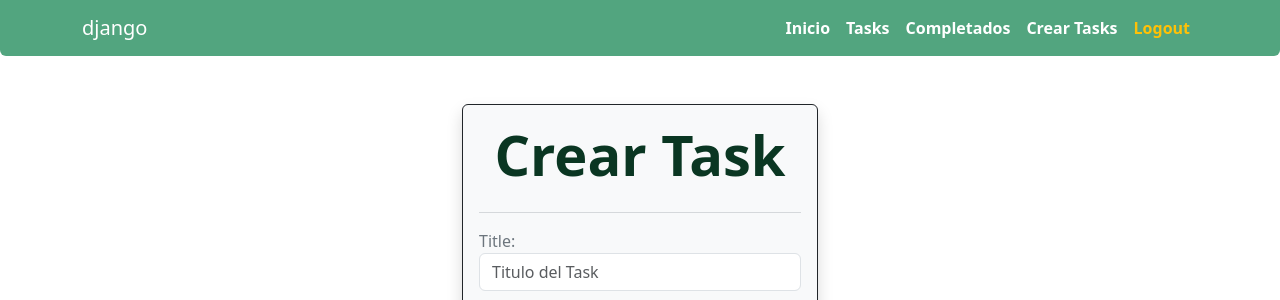
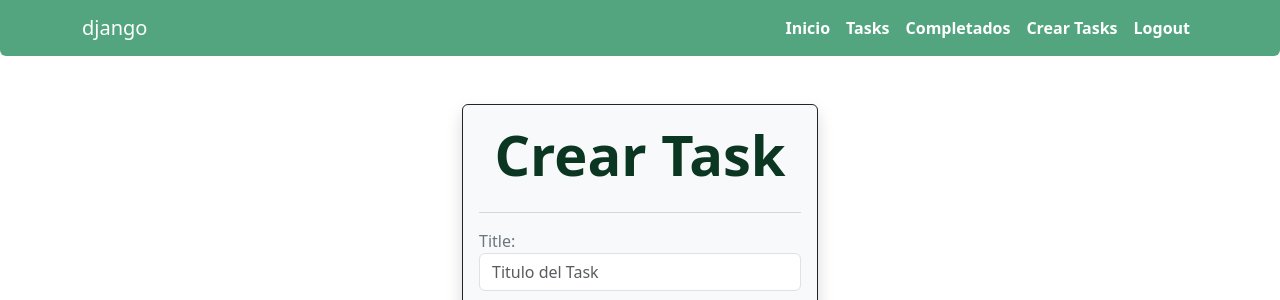
Before and after one commit to martinfyic/django-crud-task, a Django app: page /tasks/create/ in a window 1280 px wide. Shown: the top 300 px of the page. Run offline with Django 4.2, Linux system fonts and the light colour scheme; the visitor is signed in with stand-in values (Sample User, id 1).

Commit message:
fix: :lipstick: change UI colors

```diff
--- a/djangocrud/settings.py
+++ b/djangocrud/settings.py
@@ -11,6 +11,7 @@ https://docs.djangoproject.com/en/4.2/ref/settings/
 """
 
 from pathlib import Path
+from decouple import config
 
 # Build paths inside the project like this: BASE_DIR / 'subdir'.
 BASE_DIR = Path(__file__).resolve().parent.parent
@@ -20,7 +21,7 @@ BASE_DIR = Path(__file__).resolve().parent.parent
 # See https://docs.djangoproject.com/en/4.2/howto/deployment/checklist/
 
 # SECURITY WARNING: keep the secret key used in production secret!
-SECRET_KEY = 'django-insecure-+y-2f#=11jz)q-*-$$ywx=)sq=88d0%qepd51cm%9u9n48ycg0'
+SECRET_KEY = config('SECRET_KEY')
 
 # SECURITY WARNING: don't run with debug turned on in production!
 DEBUG = True
--- a/tasks/templates/base.html
+++ b/tasks/templates/base.html
@@ -84,7 +84,7 @@
 						</li>
 						<li class="nav-item">
 							<a
-								class="nav-link text-warning fw-bolder"
+								class="nav-link text-white fw-bolder"
 								href="{% url 'signout' %}"
 								>Logout</a
 							>
```
Also changed, not shown: tasks/migrations/0003_alter_task_datecompleted.py (added).
